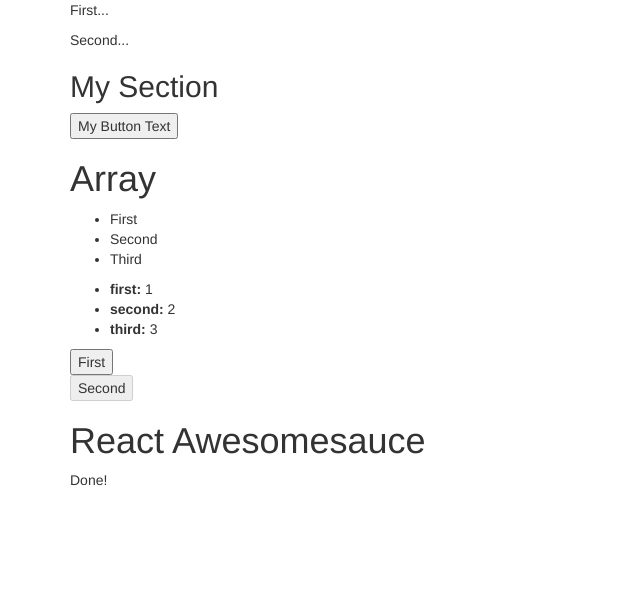
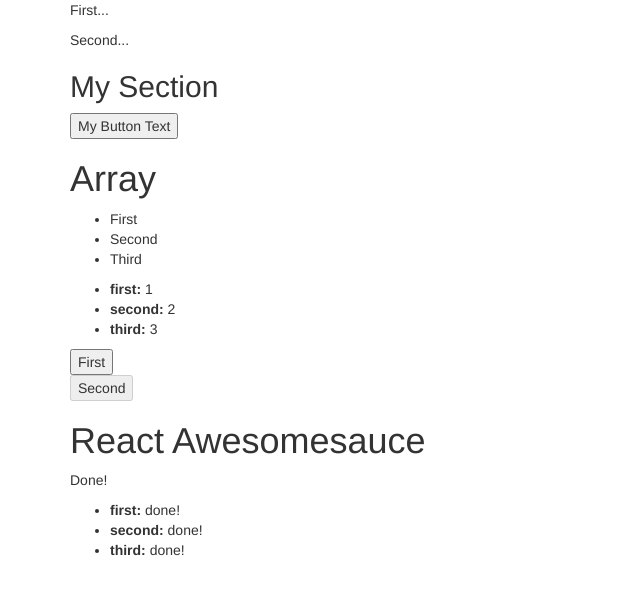
Before and after one commit to Josiastech/react, a React app: page / in a window 1280 px wide. Shown: the whole page, without its empty margins (0-640 px from the left). Built offline with nearby package versions, Linux system fonts and the light colour scheme.

Commit message:
Merging component state

```diff
--- a/public/index.html
+++ b/public/index.html
@@ -39,6 +39,8 @@
 
         <div id="state"></div>
         <div id="state2"></div>
+        <div id="merge"></div>
+        <div id="counter"></div>
         <!--
         This HTML file is a template.
         If you open it directly in the browser, you will see an empty page.
--- /dev/null
+++ b/src/Counter.js
@@ -0,0 +1,30 @@
+/**
+ * This component renders the keys and values of its state. Each value defaults to loading...,
+ * because we don't yet know the value. Let's write some code that sets the state of each state property individually:
+ */
+import React, { Component } from 'react';
+
+export default class Counter extends Component {
+    // Set the initial state
+    state = {
+        first: 'Loading....',
+        second: 'Loading...',
+        third: 'Loading...',
+    }
+
+    render(){
+        const {state} = this;
+
+        // reder a list of items from the
+        // component state.
+        return (
+            <ul>
+                {Object.keys(state).map(i => (
+                    <li key={i}>
+                        <strong>{i}: </strong>{state[i]}
+                    </li>
+                ))}
+            </ul>
+        );
+    }
+}
--- a/src/index.js
+++ b/src/index.js
@@ -13,6 +13,7 @@
 import MyComponent from './MyComponent';
 import State from './State'
 import ComponentState from './ComponentState';
+import Counter from './Counter'
 
 const enabled = true;
 const text = 'A button';
@@ -139,3 +140,25 @@
         content: 'Done!',
     });
 }, 3000);
+
+// Store a refernece to the render component...
+const counter = render(
+    (<Counter />),
+    document.getElementById('counter')
+)
+
+//  change part of the sate after 1 second...
+setTimeout( () => {
+    counter.setState({
+        first: 'done!'
+    });
+}, 1000);
+
+setTimeout(()=>{
+    counter.setState({ second: 'done!' });
+}, 2000);
+
+// Change another part of the state after 3 seconds...
+setTimeout(() => {
+    counter.setState({ third: 'done!' });
+}, 3000);
```
